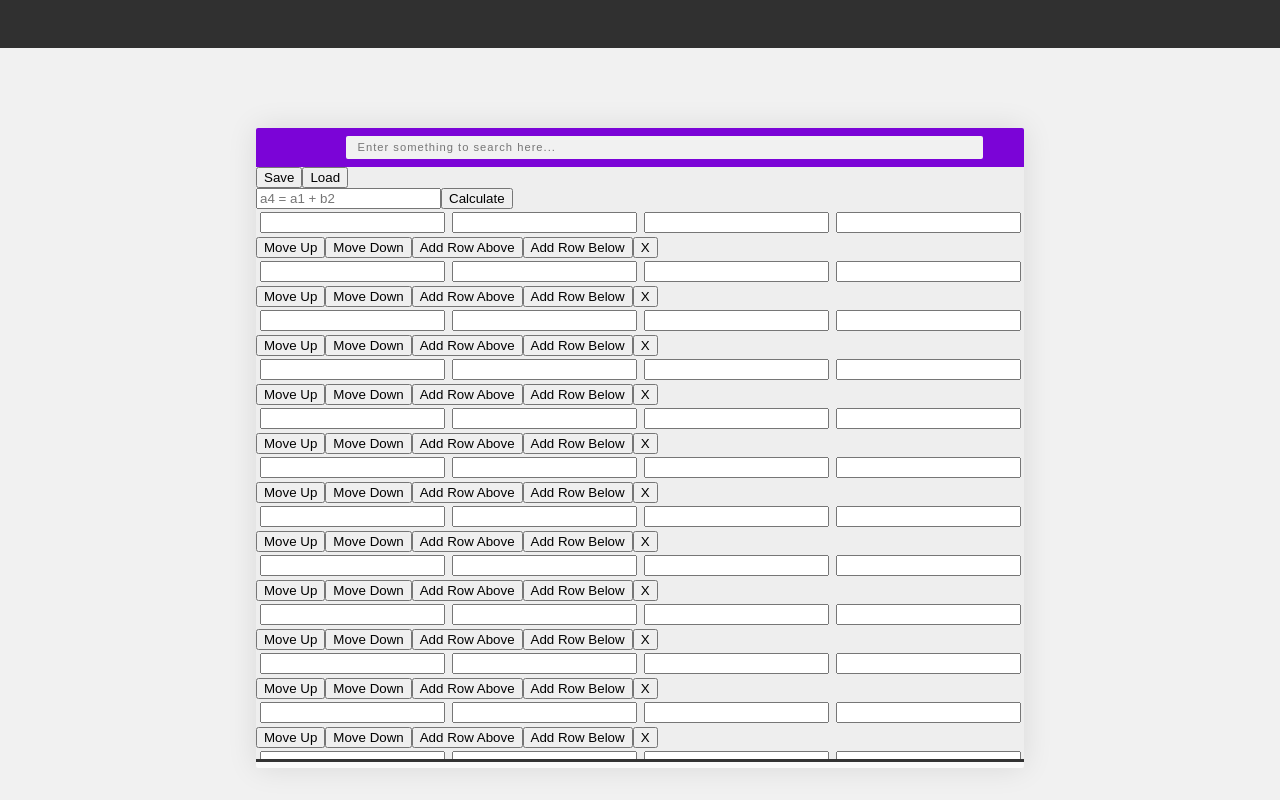
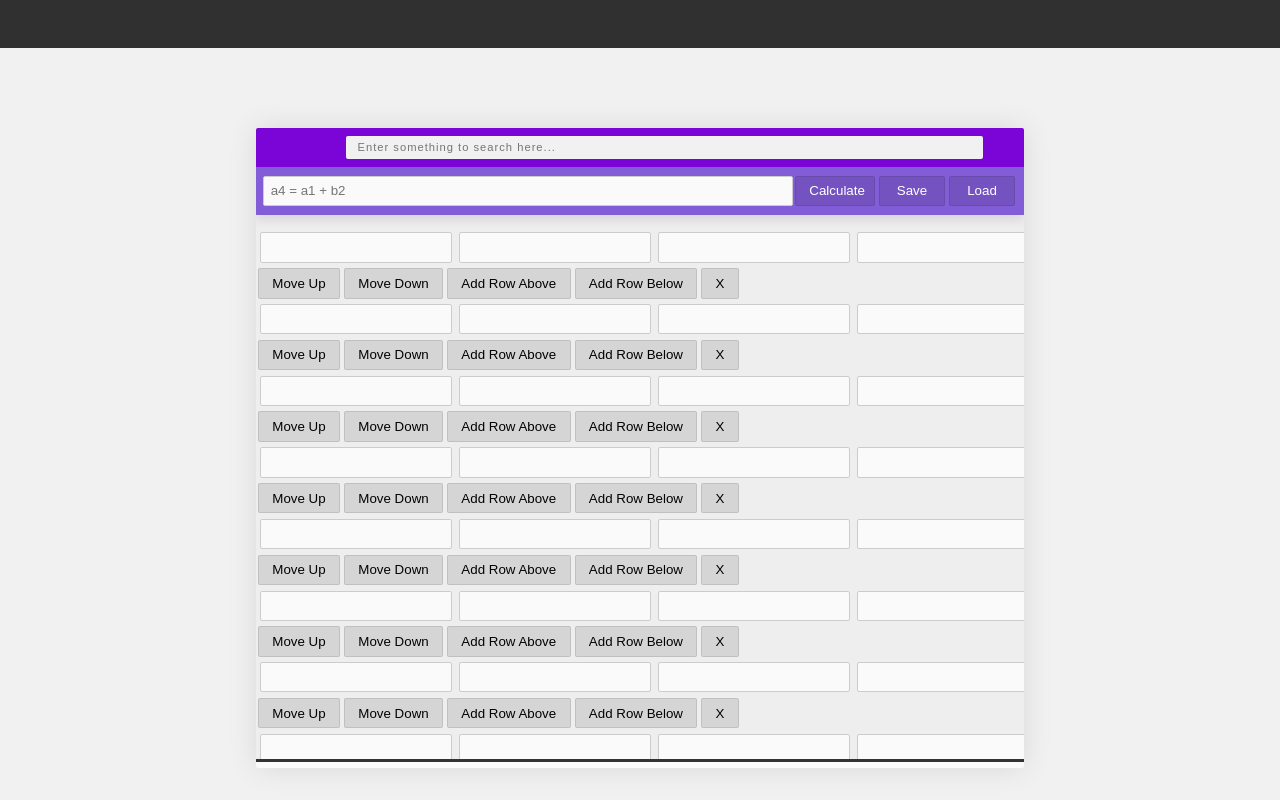
Before and after one commit to ankushjamdagani/portfolio, a React app: page / in a window 1280 px wide. Shown: the part 752-1552 px from the top of the page. Built offline with nearby package versions, Linux system fonts and the light colour scheme; some icons are missing.

Commit message:
Component - Grid - basci styling init

```diff
--- a/src/components/grid-cell/Grid-Cell.jsx
+++ b/src/components/grid-cell/Grid-Cell.jsx
@@ -4,7 +4,7 @@ import { connect } from 'react-redux';
 import './styles.scss';
 import { saveChanges } from '../../actions';
 
-const GridCell = ({data, isActive, isEditable, rowIndex, colIndex, saveChanges}) => {
+const GridCell = ({data, rowIndex, colIndex, saveChanges}) => {
 	let _input = null;
 
 	const onBlur = (e) => {
@@ -29,6 +29,10 @@ const GridCell = ({data, isActive, isEditable, rowIndex, colIndex, saveChanges})
 				value={data}
 				ref={input => _input = input}
 				onChange={e => handleInput(e)} />
+
+			<div className="grid-cell-controls">
+				Something.........
+			</div>
 		</div>
 	)
 }
--- a/src/components/grid-cell/styles.scss
+++ b/src/components/grid-cell/styles.scss
@@ -2,4 +2,19 @@
 	display: inline-block;
 	min-width: 100px;
 	padding: .25em;
+	position: relative;
+
+	.grid-cell-controls {
+		display: none;
+	    position: absolute;
+	    background: white;
+	    z-index: 111;
+	    padding: .5em 1em;
+	    box-shadow: 0 5px 10px rgba(0,0,0,.1);
+	    top: calc(100% + .5em);
+	}
+
+	input:focus + .grid-cell-controls {
+		display: block;
+	}
 }
--- a/src/components/grid/Grid.jsx
+++ b/src/components/grid/Grid.jsx
@@ -77,11 +77,7 @@ const Grid = ({data, colCount, rowCount, generateGrid, csvGeneratedGrid, compute
 	return (
 		<div className="component-grid">
 			<div className="grid-controls-wrapper">
-				<div className="controls">
-					<button onClick={saveToCSV}>Save</button>
-					<button onClick={loadFromCSV}>Load</button>
-				</div>
-				<div>
+				<div className="formula-input-wrapper">
 					<input
 						type="text"
 						name="formula-input"
@@ -89,10 +85,16 @@ const Grid = ({data, colCount, rowCount, generateGrid, csvGeneratedGrid, compute
 						ref={input => _formulaInput = input} />
 					<button onClick={calculateFormula}>Calculate</button>
 				</div>
+				<div className="controls">
+					<button onClick={saveToCSV}>Save</button>
+					<button onClick={loadFromCSV}>Load</button>
+				</div>
 			</div>
-			{
-				data.map((dataItem, i) => <GridRow data={dataItem} key={i} rowIndex={i} />)
-			}
+			<div className="grid-content-wrapper">
+				{
+					data.map((dataItem, i) => <GridRow data={dataItem} key={i} rowIndex={i} />)
+				}
+			</div>
 		</div>
 	)
 }
--- a/src/components/grid/styles.scss
+++ b/src/components/grid/styles.scss
@@ -1,5 +1,72 @@
+.clearfix:after {
+	content: '';
+	clear: both;
+	display: block;
+	height: 0;
+	opacity: 0;
+}
+
+input {
+	background: #fafafa;
+	border: solid 1px #ccc;
+	border-radius: 2px;
+	padding: .5em .5em;
+}
+
+button {
+	cursor: pointer;
+	background: rgba(0,0,0,.1);
+	border: solid 1px rgba(0,0,0,.1);
+	border-radius: 2px;
+	margin: 2px;
+	padding: .5em 1em;
+	text-align: center;
+
+	&:hover {
+		background: rgba(0,0,0,.2);
+	}
+}
+
 .component-grid {
 	background: #eee;
-	overflow: auto;
 	height: 100%;
+
+	@extend .clearfix;
+
+	.grid-controls-wrapper {
+		@extend .clearfix;
+
+		background: #825dd7;
+		padding: .5em;
+		margin-bottom: 1em;
+		box-shadow: 0 5px 10px rgba(0,0,0,.1);
+	}
+
+	.grid-controls-wrapper .controls {
+		float: left;
+		width: 140px;
+
+		button {
+			color: white;
+			width: calc(50% - 4px);
+		}
+	}
+
+	.grid-controls-wrapper .formula-input-wrapper {
+		float: left;
+		width: calc(100% - 140px);
+
+		input {
+			width: calc(100% - 84px);
+		}
+
+		button {
+			color: white;
+			width: 80px;
+		}
+	}
+
+	.grid-content-wrapper {
+		overflow: auto;
+	}
 }
```
